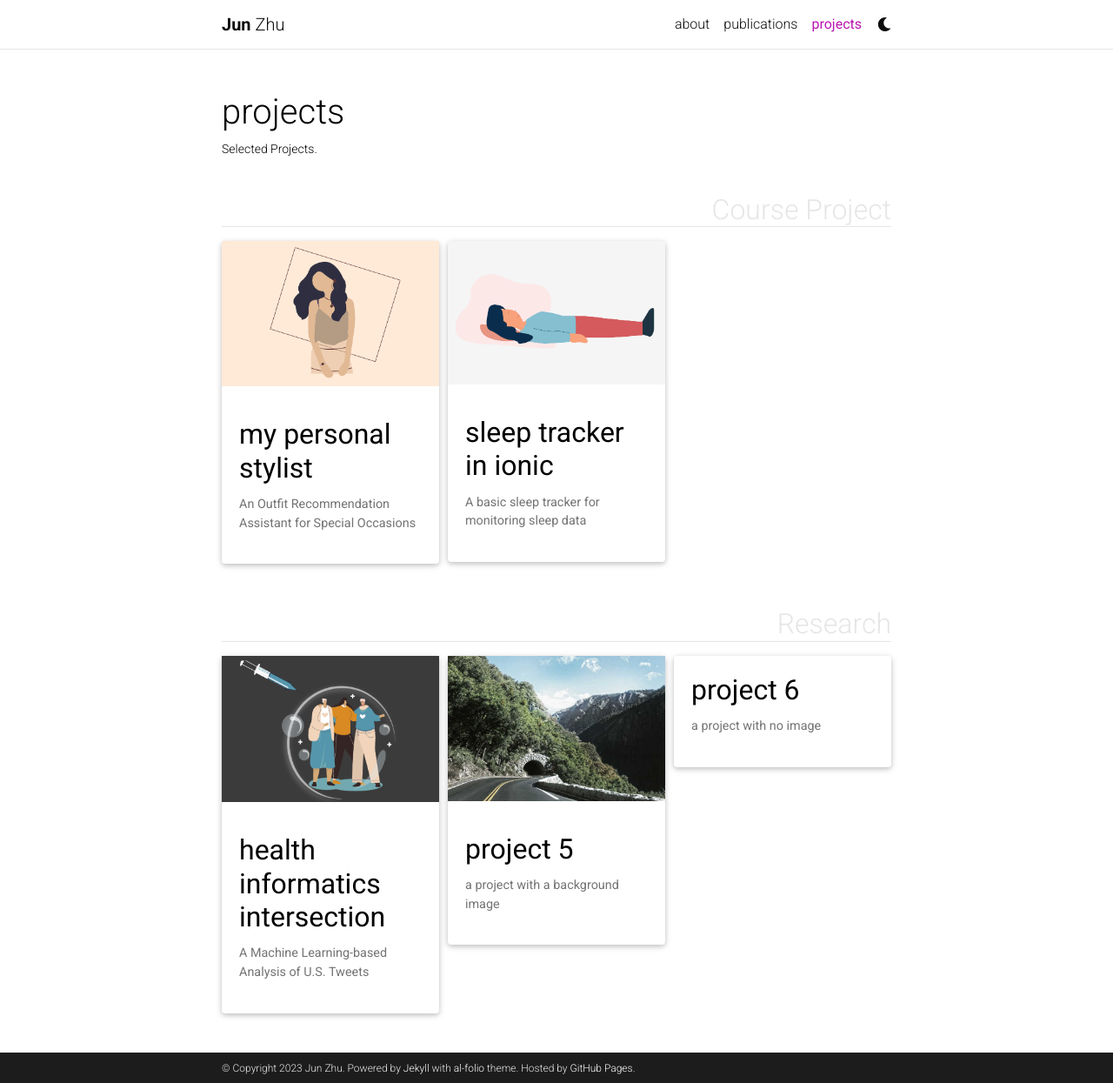
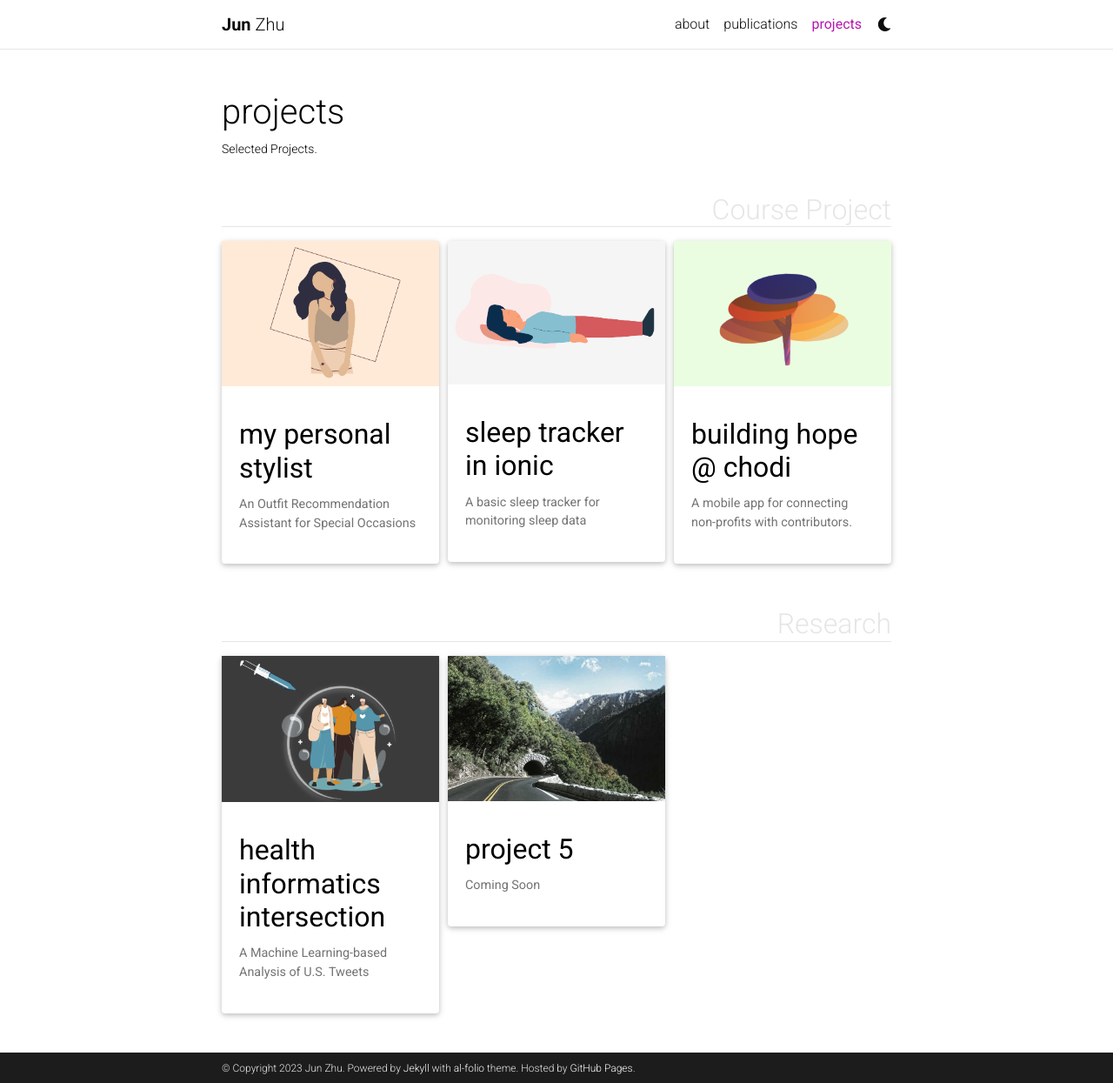
Before and after one commit to issac0723/issac0723.github.io, a Jekyll site: the page built from _pages/projects.md, in a window 1280 px wide and 1245 px high. Shown: the whole window at 87% size. Built offline with Jekyll 4.4.1, drawn with Linux system fonts in a browser that asks for light colours; comment, search, counter and statistics services are not loaded; a style sheet for code colours, icons or effects is not loaded.

Commit message:
update projects and deleted testubg files

````diff
--- /dev/null
+++ b/_projects/3_project.md
@@ -0,0 +1,14 @@
+---
+layout: page
+title: Building Hope @ CHODI
+description: A mobile app for connecting non-profits with contributors.
+img: assets/img/chodi-1.png
+importance: 2
+category: Course Project
+---
+
+
+
+We partnered with an external sponsor for our senior milestone project, working closely to deliver a successful real-world project.
+
+coming soon!
--- a/_projects/5_project.md
+++ b/_projects/5_project.md
@@ -1,11 +1,15 @@
 ---
 layout: page
 title: project 5
-description: a project with a background image
+description: Coming Soon
 img: assets/img/1.jpg
 importance: 3
 category: Research
 ---
+
+
+Testing...
+Coming Soon....
 
 Every project has a beautiful feature showcase page.
 It's easy to include images in a flexible 3-column grid format.
--- a/_projects/6_project.md
+++ /dev/null
@@ -1,80 +0,0 @@
----
-layout: page
-title: project 6
-description: a project with no image
-img:
-importance: 4
-category: Research
----
-
-Every project has a beautiful feature showcase page.
-It's easy to include images in a flexible 3-column grid format.
-Make your photos 1/3, 2/3, or full width.
-
-To give your project a background in the portfolio page, just add the img tag to the front matter like so:
-
-    ---
-    layout: page
-    title: project
-    description: a project with a background image
-    img: /assets/img/12.jpg
-    ---
-
-<div class="row">
-    <div class="col-sm mt-3 mt-md-0">
-        {% include figure.html path="assets/img/1.jpg" title="example image" class="img-fluid rounded z-depth-1" %}
-    </div>
-    <div class="col-sm mt-3 mt-md-0">
-        {% include figure.html path="assets/img/3.jpg" title="example image" class="img-fluid rounded z-depth-1" %}
-    </div>
-    <div class="col-sm mt-3 mt-md-0">
-        {% include figure.html path="assets/img/5.jpg" title="example image" class="img-fluid rounded z-depth-1" %}
-    </div>
-</div>
-<div class="caption">
-    Caption photos easily. On the left, a road goes through a tunnel. Middle, leaves artistically fall in a hipster photoshoot. Right, in another hipster photoshoot, a lumberjack grasps a handful of pine needles.
-</div>
-<div class="row">
-    <div class="col-sm mt-3 mt-md-0">
-        {% include figure.html path="assets/img/5.jpg" title="example image" class="img-fluid rounded z-depth-1" %}
-    </div>
-</div>
-<div class="caption">
-    This image can also have a caption. It's like magic.
-</div>
-
-You can also put regular text between your rows of images.
-Say you wanted to write a little bit about your project before you posted the rest of the images.
-You describe how you toiled, sweated, *bled* for your project, and then... you reveal its glory in the next row of images.
-
-
-<div class="row justify-content-sm-center">
-    <div class="col-sm-8 mt-3 mt-md-0">
-        {% include figure.html path="assets/img/6.jpg" title="example image" class="img-fluid rounded z-depth-1" %}
-    </div>
-    <div class="col-sm-4 mt-3 mt-md-0">
-        {% include figure.html path="assets/img/11.jpg" title="example image" class="img-fluid rounded z-depth-1" %}
-    </div>
-</div>
-<div class="caption">
-    You can also have artistically styled 2/3 + 1/3 images, like these.
-</div>
-
-
-The code is simple.
-Just wrap your images with `<div class="col-sm">` and place them inside `<div class="row">` (read more about the <a href="https://getbootstrap.com/docs/4.4/layout/grid/">Bootstrap Grid</a> system).
-To make images responsive, add `img-fluid` class to each; for rounded corners and shadows use `rounded` and `z-depth-1` classes.
-Here's the code for the last row of images above:
-
-{% raw %}
-```html
-<div class="row justify-content-sm-center">
-    <div class="col-sm-8 mt-3 mt-md-0">
-        {% include figure.html path="assets/img/6.jpg" title="example image" class="img-fluid rounded z-depth-1" %}
-    </div>
-    <div class="col-sm-4 mt-3 mt-md-0">
-        {% include figure.html path="assets/img/11.jpg" title="example image" class="img-fluid rounded z-depth-1" %}
-    </div>
-</div>
-```
-{% endraw %}
````
Also changed, not shown: assets/img/chodi-1.png (added).
